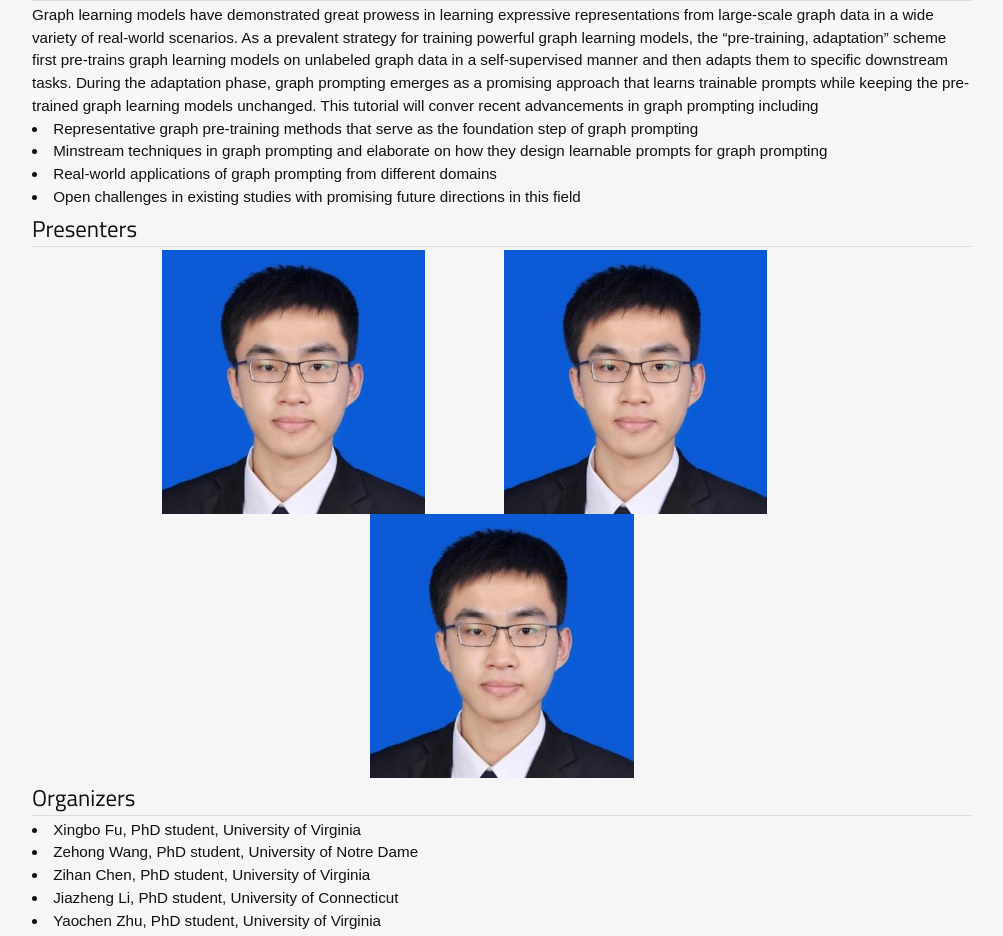
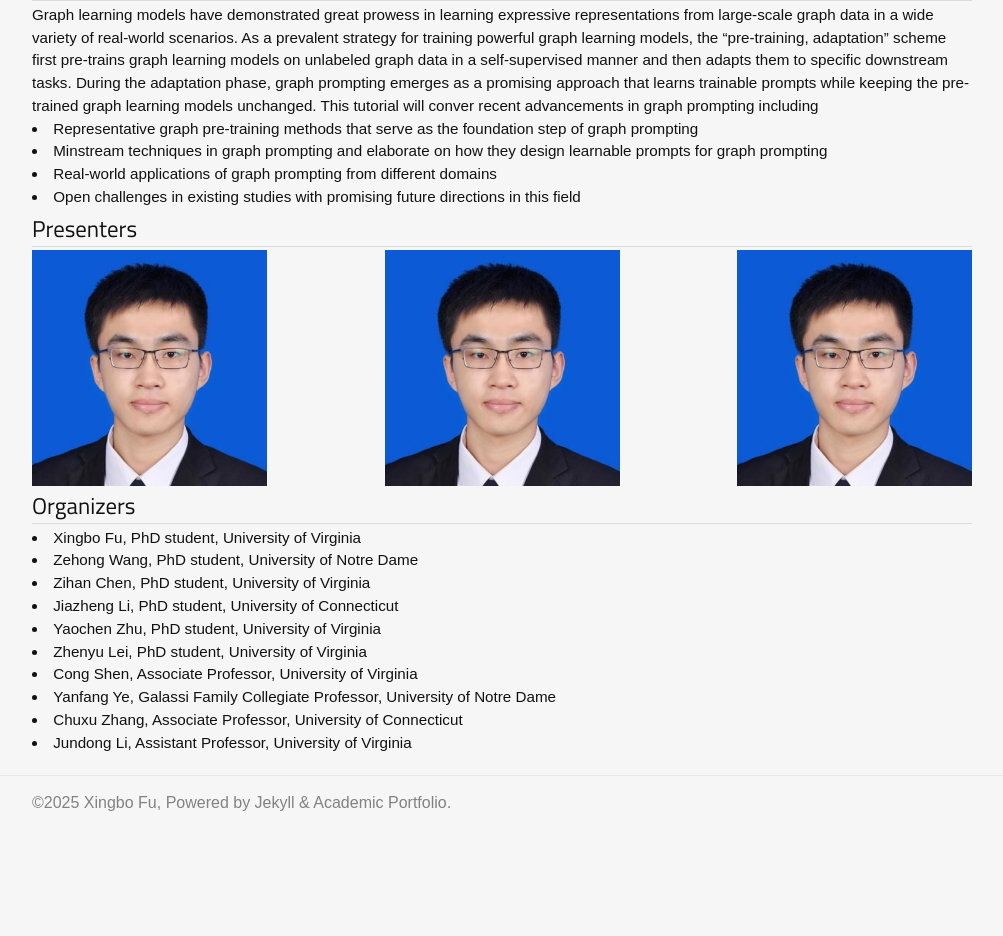
Before and after one commit to xbfu/xbfu.github.io, a Jekyll site: the page built from tutorials/graph-prompting.md, in a window 1280 px wide. Shown: the part 542-1478 px from the top of the page, without its empty margins (138-1141 px from the left). Built offline with Jekyll 4.4.1, drawn with Linux system fonts in a browser that asks for light colours; nearby versions of some CDN libraries; after the commit the page ends 1368 px from its top, so only the background shows below that.

Commit message:
Update graph-prompting.md

```diff
--- a/tutorials/graph-prompting.md
+++ b/tutorials/graph-prompting.md
@@ -27,9 +27,9 @@
 ## Presenters
 
 <p align="center">
-  <img src="../images/profile.jpg" alt="Image 1" style="width:28%; margin-right:8%;">
-  <img src="../images/profile.jpg" alt="Image 2" style="width:28%; margin-right:8%;">
-  <img src="../images/profile.jpg" alt="Image 2" style="width:28%;">
+  <img src="../images/profile.jpg" alt="Image 1" style="width:25%; margin-right:12%;">
+  <img src="../images/profile.jpg" alt="Image 2" style="width:25%; margin-right:12%;">
+  <img src="../images/profile.jpg" alt="Image 2" style="width:25%;">
 </p>
 
 ## Organizers
```
